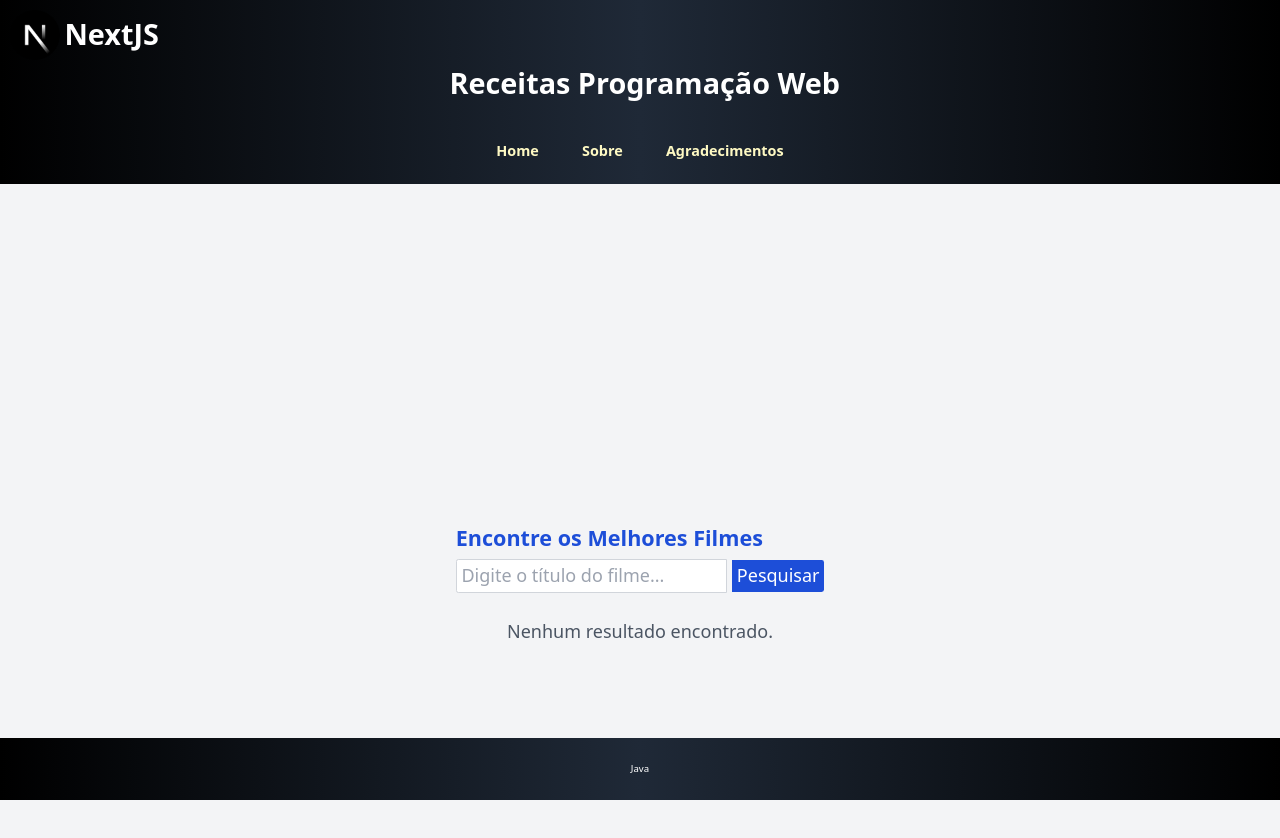
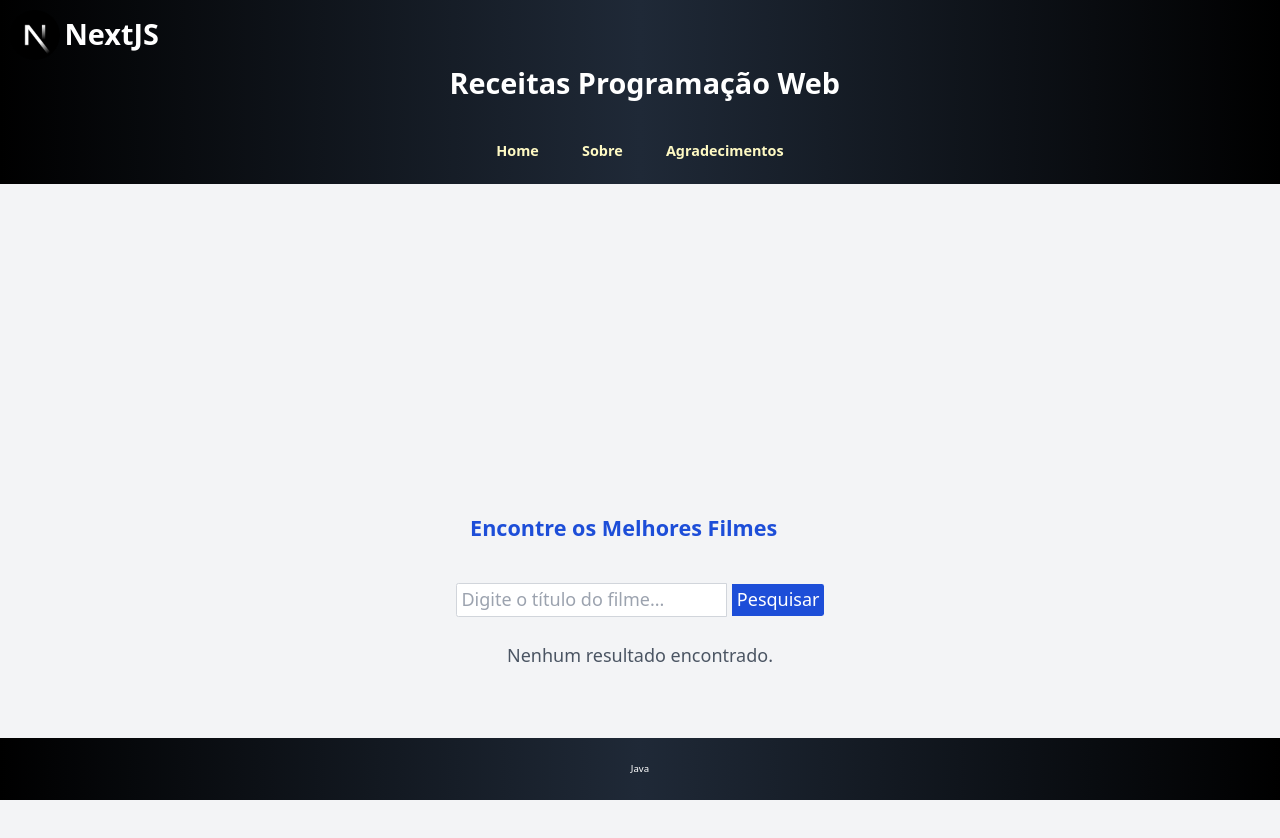
Before and after one commit to italo-mauricio/PWEB, a Next.js app in the folder Next/receita-principal/app-principal/: page /receita3 in a window 1280 px wide. Shown: the top 838 px of the page. Built offline with nearby package versions, Linux system fonts and the light colour scheme.

Commit message:
receita 3 finalizada

```diff
--- a/Next/receita-principal/app-principal/src/app/receita3/page.js
+++ b/Next/receita-principal/app-principal/src/app/receita3/page.js
@@ -19,8 +19,10 @@ export default function Movies() {
 
   return (
     <div className="flex flex-col items-center justify-center h-screen bg-gray-100 text-3xl">
-      <div className="mb-8">
+      <div className="mb-8 ">
+      <div className='p-6 mb-4'>
         <Title />
+        </div>
         <SearchBar searchQuery={searchQuery} setSearchQuery={setSearchQuery} handleSearch={handleSearch} />
       </div>
       <SearchResults searchResults={searchResults} />
--- a/Next/receita-principal/app-principal/src/app/receita3/title.js
+++ b/Next/receita-principal/app-principal/src/app/receita3/title.js
@@ -2,7 +2,7 @@
 import React from 'react';
 
 const Title = () => (
-  <h1 className="text-4xl font-bold mb-4 text-blue-700">Encontre os Melhores Filmes</h1>
+  <h1 className="text-4xl font-bold mb-8 text-blue-700">Encontre os Melhores Filmes</h1>
 );
 
 export default Title;
```
